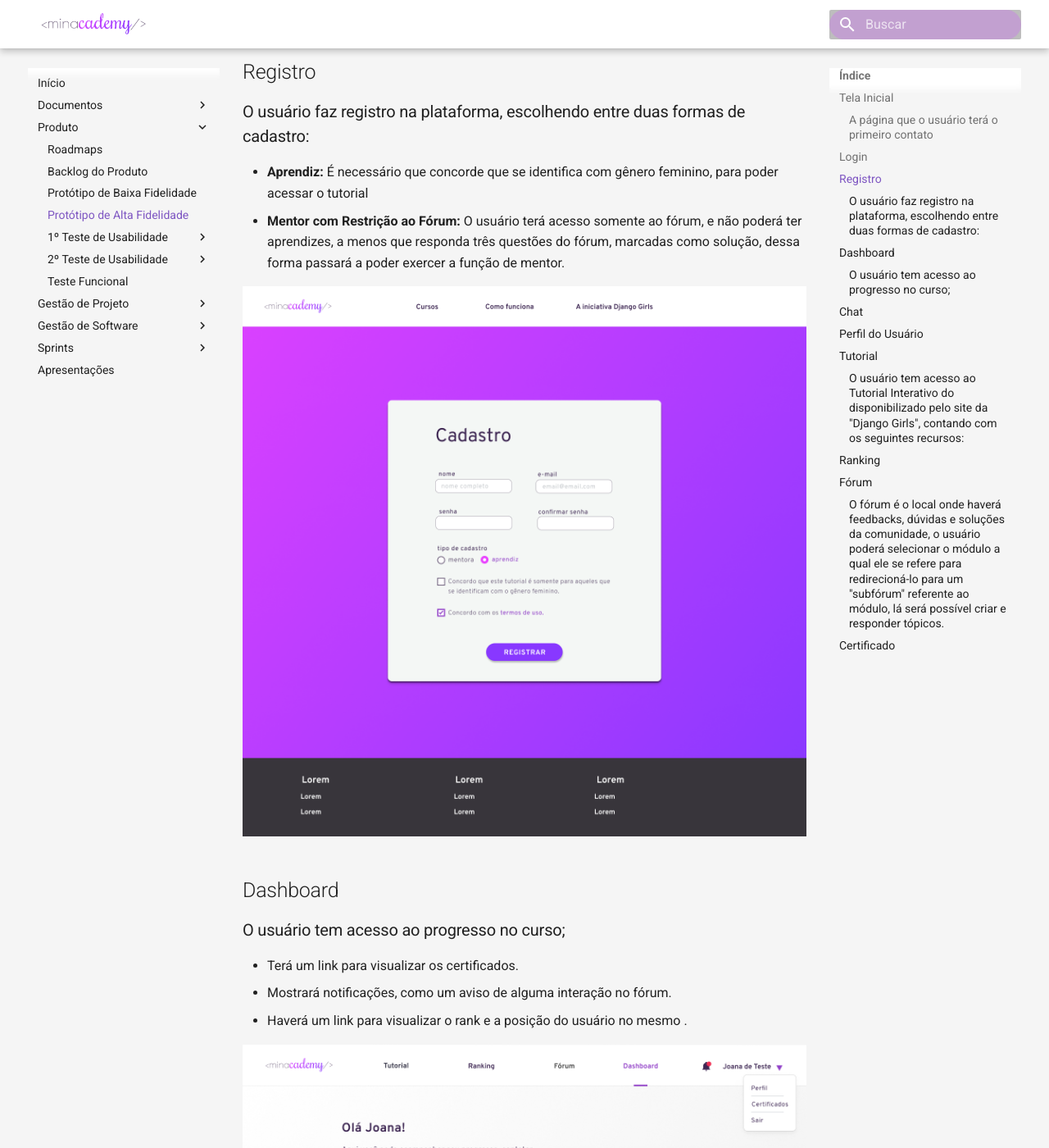
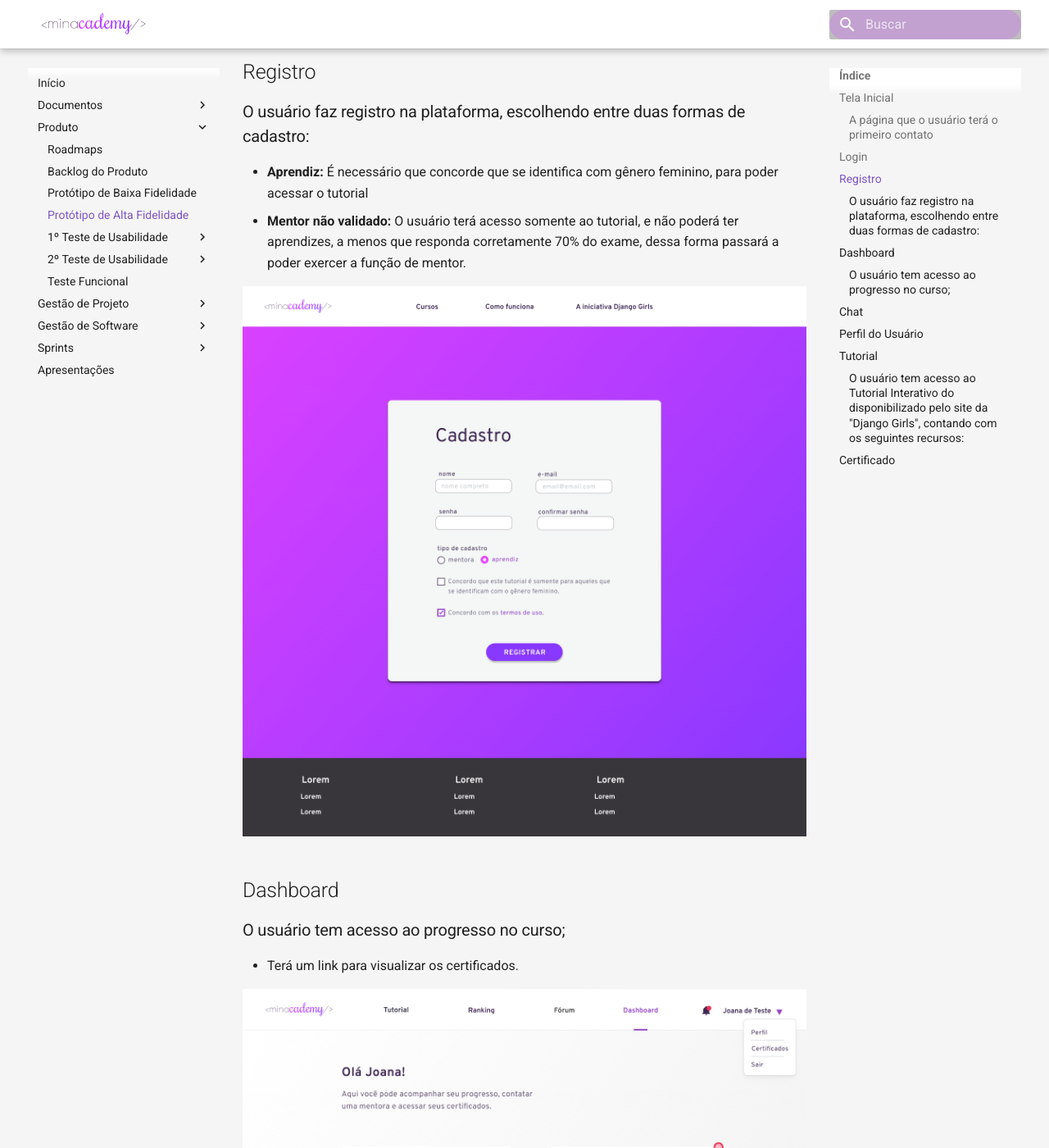
Before and after one commit to fga-eps-mds/2020.1-Minacademy-Wiki, an MkDocs documentation site: the page built from docs/produto/prototipo_alta.md, in a window 1280 px wide and 1400 px high, scrolled down 2558 px. Shown: the whole window at 82% size. Built offline with MkDocs 1.6.1 and Material for MkDocs 9.7.7, drawn with Linux system fonts in a browser that asks for light colours; some of the changed text lies outside the part shown.

Commit message:
Removendo a menção de funcionalidades que não foi implementado

```diff
--- a/docs/produto/prototipo_alta.md
+++ b/docs/produto/prototipo_alta.md
@@ -7,13 +7,13 @@
 - Mostrará um pouco do que é a iniciativa Minacademy
 - Mostrará o básico do funcionamento da plataforma
 
-![](prototipo_alta/01-landingpage.png "Login")
+![Login](prototipo_alta/01-landingpage.png "Login")
 
 ## Login
 
  Para ter acesso ao curso é requisitado o login e senha.
 
-![](prototipo_alta/09-login-screen.png "Login")
+![Login](prototipo_alta/08-login-screen.png "Login")
 
 
 ## Registro
@@ -21,31 +21,29 @@
 ### O usuário faz registro na plataforma, escolhendo entre duas formas de cadastro:
 
 - **Aprendiz:** É necessário que concorde que se identifica com gênero feminino, para poder acessar o tutorial
-- **Mentor com Restrição ao Fórum:** O usuário terá acesso somente ao fórum, e não poderá ter aprendizes, a menos que responda três questões do fórum, marcadas como solução, dessa forma passará a poder exercer a função de mentor.
+- **Mentor não validado:** O usuário terá acesso somente ao tutorial, e não poderá ter aprendizes, a menos que responda corretamente 70% do exame, dessa forma passará a poder exercer a função de mentor.
 
-![](prototipo_alta/10-signup-screen.png "Registro")
+![Registro](prototipo_alta/09-signup-screen.png "Registro")
 
 ## Dashboard
 
 ### O usuário tem acesso ao progresso no curso;
 
 - Terá um link para visualizar os certificados.
-- Mostrará notificações, como um aviso de alguma interação no fórum.
-- Haverá um link para visualizar o rank e a posição do usuário no mesmo .
 
-![](prototipo_alta/02-dashboard.png "Dashboard")
+![Dashboard](prototipo_alta/02-dashboard.png "Dashboard")
 
 ## Chat
+
 Será possível visualizar o chat em qualquer uma das telas quando o usuário estiver logado.
 
-![](prototipo_alta/03-dashboard-chat-popup.png "Chat Popup")
+![Chat](prototipo_alta/03-dashboard-chat-popup.png "Chat Popup")
 
 ## Perfil do Usuário
 
 Na página de configurações de usuário, abrirá uma caixa com as informações do usuário, que poderão ser atualizadas, caso queira.
 
-![](prototipo_alta/04-profile.png "Configurações de Usuário")
-
+![Configurações](prototipo_alta/04-profile.png "Configurações de Usuário")
 
 ## Tutorial
 
@@ -55,37 +53,15 @@ Na página de configurações de usuário, abrirá uma caixa com as informaçõe
 - **Lista de Módulos do Tutorial:** O usuário poderá ver quais partes do tutorial está habilitada, e navegar pelo mesmo.
 - **Progresso e atividades concluídas:** O usuário poderá ver seu progresso no tutorial e as atividades já concluídas.
 - **Tutorial Interativo:** O tutorial e atividades serão consumidos pelo usuário.
-- **Fórum:** Haverá um link para ter acesso ao fórum referente àquela atividade.
 
-![](prototipo_alta/05-tutorial-aprendiz.png "Tutorial Interativo")
+![Tutorial](prototipo_alta/05-tutorial-aprendiz.png "Tutorial Interativo")
 
 A mesma interface com a lista de módulos:
 
-![](prototipo_alta/05-tutorial-aprendiz-popup.png "Tutorial Interativo")
-
-## Ranking
-
-Nesta página o usuário poderá verificar sua pontuação, assim como visualizar o ranking global
-![](prototipo_alta/07-ranking.png "Rank")
-
-
-## Fórum
-
-### O fórum é o local onde haverá feedbacks, dúvidas e soluções da comunidade, o usuário poderá selecionar o módulo a qual ele se refere para redirecioná-lo para um "subfórum" referente ao módulo, lá será possível criar e responder tópicos.
-
-![](prototipo_alta/08-forum.png "Forum")
-
-Listagem de tópicos
-
-![](prototipo_alta/08-subforum.png "Tópicos")
-
-Pagina do tópico
-
-![](prototipo_alta/08-topic.png "Tópico")
-
+![Tutorial](prototipo_alta/05-tutorial-aprendiz-popup.png "Tutorial Interativo")
 
 ## Certificado
 
 Certificados que o usuário possui, o mesmo poderá validar, compartilhar e salvar no dispositivos os certificados.
 
-![](prototipo_alta/06-certificados.png "Certificado")
+![Certificado](prototipo_alta/06-certificados.png "Certificado")
```
Also changed, not shown: docs/documentos/tap.md (+3 -2 lines), docs/produto/prototipo_alta/08-forum.png (deleted), docs/produto/prototipo_alta/08-login-screen.png (renamed from docs/produto/prototipo_alta/09-login-screen.png), docs/produto/prototipo_alta/08-subforum.png (deleted), docs/produto/prototipo_alta/08-topic.png (deleted), docs/produto/prototipo_alta/09-signup-screen.png (renamed from docs/produto/prototipo_alta/10-signup-screen.png).
